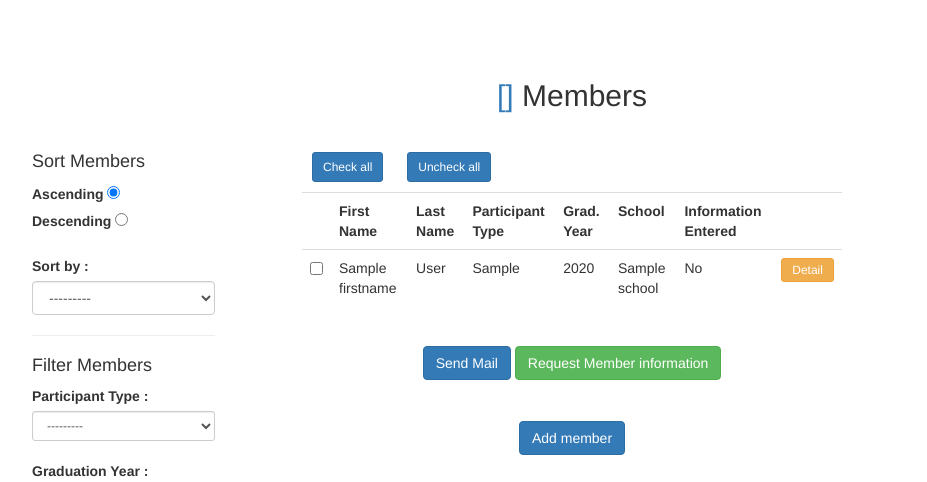
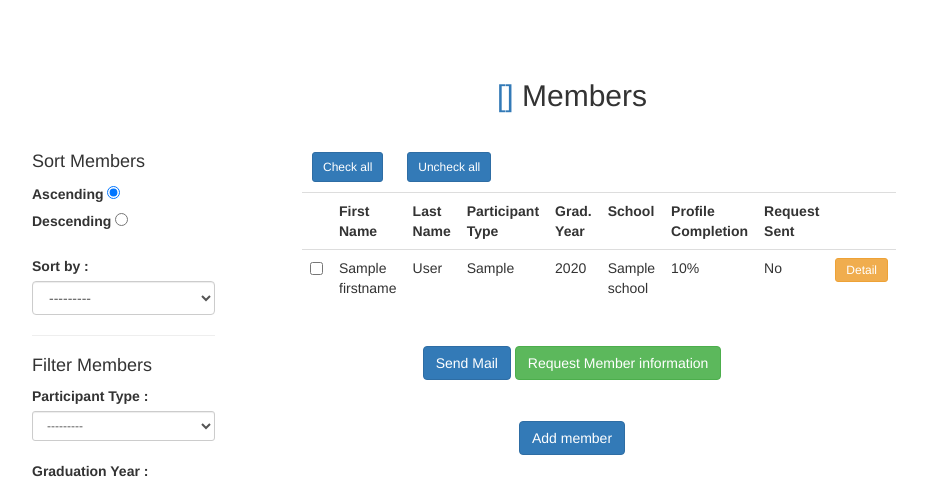
Before and after one commit to ianzapolsky/alumnus-django, a Django app: template apps/website/templates/member_list.html in a window 1280 px wide. Shown: the part 91-573 px from the top of the page, without its empty margins (68-995 px from the left). Run offline with Django 3.2, Linux system fonts and the light colour scheme; the template is opened without the code that fills it: most values are stand-ins (such as "Sample title", 1, 10 or a date in 2020); some libraries are stand-ins or nearby versions.

Commit message:
redefined user completion and request feedback on member_table_detail

```diff
--- a/apps/alumnus_backend/views.py
+++ b/apps/alumnus_backend/views.py
@@ -57,7 +57,7 @@ def get_organization(request, organization_id):
         organization = get_object_or_404(Organization, pk=organization_id)
         if organization.owner != request.user:
             return HttpResponse('Sorry, you do not own that Organization.')
-        response = {'members': serializers.serialize('json', organization.get_members().all())}
+        response = {'members': serializers.serialize('json', organization.get_members())}
         return HttpResponse(json.dumps(response), content_type='appliction/json')
 
 @login_required
--- a/apps/website/templates/generic/member_table_detail.html
+++ b/apps/website/templates/generic/member_table_detail.html
@@ -12,7 +12,8 @@
       <th>Participant Type</th>
       <th>Grad. Year</th>
       <th>School</th>
-      <th>Information Entered</th>
+      <th>Profile Completion</th>
+      <th>Request Sent</th>
       <th><!-- Detail --></th>
     </tr>
     {% for member in members %}
@@ -23,8 +24,9 @@
       <td>{{ member.participant_type }}</td>
       <td>{{ member.graduation_year }}</td>
       <td>{{ member.school }}</td>
+      <td>{{ member.get_completion|stringformat:"d" }}%</td>
 
-      {% if member.times_completed > 0 %}
+      {% if member.times_requested > 0 %}
         <td>Yes</td>
       {% else %}
         <td>No</td>
@@ -54,7 +56,8 @@
       <th>Participant Type</th>
       <th>Grad. Year</th>
       <th>School</th>
-      <th>Information Entered</th>
+      <th>Profile Completion</th>
+      <th>Request Sent</th>
       <th></th>
     </tr>
     <% _.each(Members, function(member, index) { %>
@@ -65,7 +68,9 @@
       <td><%= member.get('fields').participant_type %></td>
       <td><%= member.get('fields').graduation_year %></td>
       <td><%= member.get('fields').school %></td>
-      <% if (member.get('fields').times_completed > 0) { %>
+      <td><%= (10 - _.filter(Object.keys(member.get('fields')), function(key) { return member.get('fields')[key] === ''; }).length) / 10.0 * 100.0 %>%</td>
+
+      <% if (member.get('fields').times_requested > 0) { %>
         <td>Yes</td>
       <% } else { %>
         <td>No</td>
```
Also changed, not shown: apps/alumnus_backend/models.py (+19 -0 lines).
